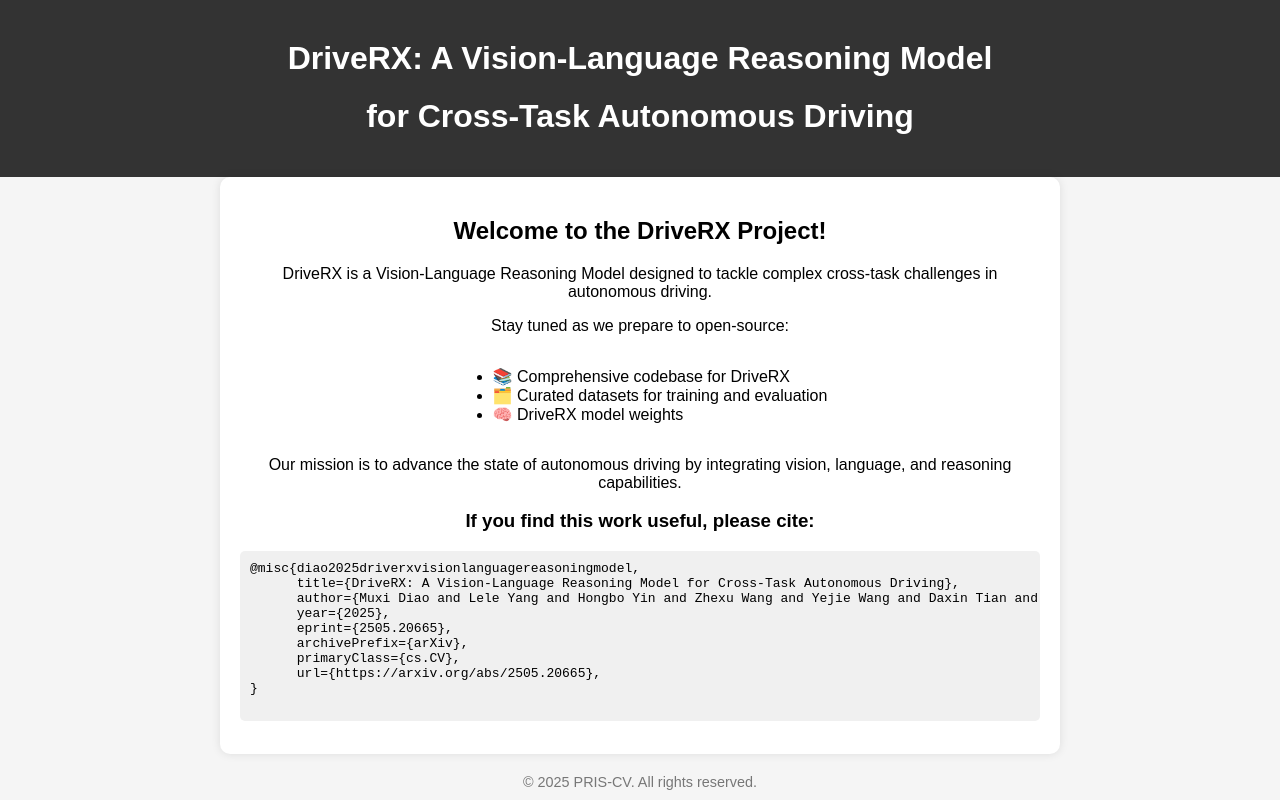
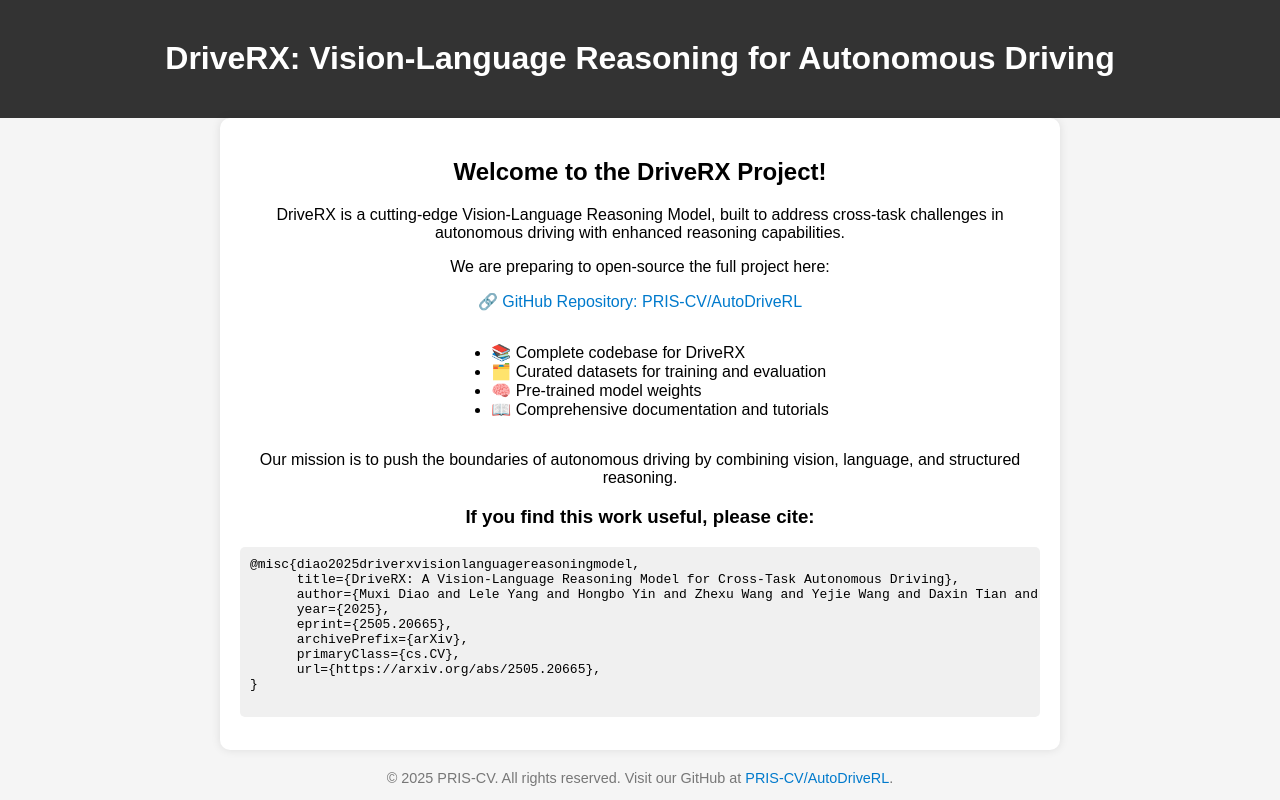
Before and after one commit to PRIS-CV/DriveRX, a plain HTML site: page index.html in a window 1280 px wide. Drawn offline with Linux system fonts and the light colour scheme.

Commit message:
Update index.html

```diff
--- a/index.html
+++ b/index.html
@@ -3,7 +3,7 @@
 <head>
   <meta charset="UTF-8">
   <meta name="viewport" content="width=device-width, initial-scale=1.0">
-  <title>DriveRX Homepage</title>
+  <title>DriveRX - Cross-Task Autonomous Driving</title>
   <style>
     body {
       font-family: Arial, sans-serif;
@@ -44,27 +44,33 @@
       border-radius: 5px;
       overflow-x: auto;
     }
+    a {
+      color: #007acc;
+      text-decoration: none;
+    }
+    a:hover {
+      text-decoration: underline;
+    }
   </style>
 </head>
 <body>
 
 <header>
-  <h1>DriveRX: A Vision-Language Reasoning Model</h1>
-  <h1>for Cross-Task Autonomous Driving</h1>
+  <h1>DriveRX: Vision-Language Reasoning for Autonomous Driving</h1>
 </header>
-
-<!-- <img src="logo.png" alt="DriveRX Logo" class="logo"> -->
 
 <div class="content">
   <h2>Welcome to the DriveRX Project!</h2>
-  <p>DriveRX is a Vision-Language Reasoning Model designed to tackle complex cross-task challenges in autonomous driving.</p>
-  <p>Stay tuned as we prepare to open-source:</p>
+  <p>DriveRX is a cutting-edge Vision-Language Reasoning Model, built to address cross-task challenges in autonomous driving with enhanced reasoning capabilities.</p>
+  <p>We are preparing to open-source the full project here:</p>
+  <p><a href="https://github.com/PRIS-CV/AutoDriveRL" target="_blank">🔗 GitHub Repository: PRIS-CV/AutoDriveRL</a></p>
   <ul style="text-align:left; display: inline-block;">
-    <li>📚 Comprehensive codebase for DriveRX</li>
+    <li>📚 Complete codebase for DriveRX</li>
     <li>🗂️ Curated datasets for training and evaluation</li>
-    <li>🧠 DriveRX model weights</li>
+    <li>🧠 Pre-trained model weights</li>
+    <li>📖 Comprehensive documentation and tutorials</li>
   </ul>
-  <p>Our mission is to advance the state of autonomous driving by integrating vision, language, and reasoning capabilities.</p>
+  <p>Our mission is to push the boundaries of autonomous driving by combining vision, language, and structured reasoning.</p>
 
   <h3>If you find this work useful, please cite:</h3>
   <pre>
@@ -81,7 +87,7 @@
 </div>
 
 <footer>
-  &copy; 2025 PRIS-CV. All rights reserved.
+  &copy; 2025 PRIS-CV. All rights reserved. Visit our GitHub at <a href="https://github.com/PRIS-CV/AutoDriveRL" target="_blank">PRIS-CV/AutoDriveRL</a>.
 </footer>
 
 </body>
```
